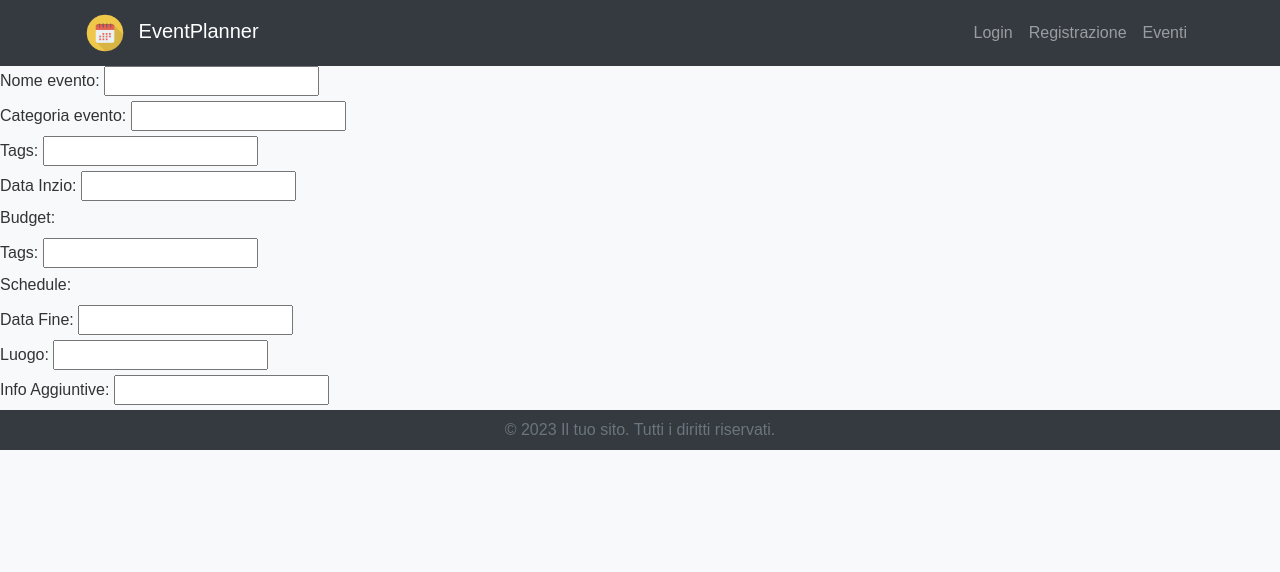
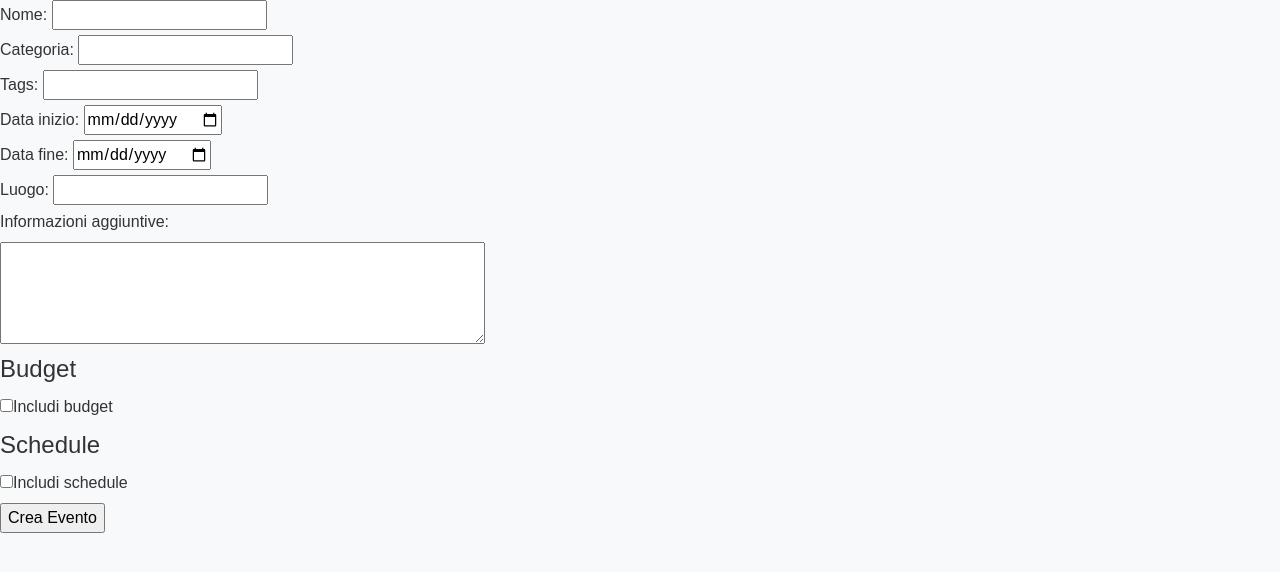
Before and after one commit to xDaryamo/EventPlanner, a Flask app: page /insert-event in a window 1280 px wide. Shown: the top 572 px of the page. Run offline with Flask 3, Linux system fonts and the light colour scheme; some libraries are stand-ins or nearby versions.

Commit message:
updated app.py & create-event.html

```diff
--- a/app.py
+++ b/app.py
@@ -121,6 +121,10 @@ def register():
 
 @app.route('/insert-event', methods=['GET', 'POST'])
 def create_event():
+
+    global id_schedule
+    global id_budget
+
     if request.method == 'GET':
         start_day = request.args.get('day')
         start_month = request.args.get('month')
@@ -132,76 +136,90 @@ def create_event():
 
         return render_template('create-event.html', giorno=start_day, mese=start_month, anno=start_year)
 
+    if request.method == 'POST':
+        id_evento = str(ObjectId())
+        nome_evento = request.form['nome_evento']
+        categoria = request.form['categoria']
 
-    if request.method == 'POST':
+        tags = request.form['tags']
+        tags_list = [tag.strip() for tag in tags.split(',')]
 
-            id_evento = str(ObjectId())
-            id_budget = str(ObjectId())
-            id_schedule = str(ObjectId())
+        #Aggiungere i controlli sulla data
+        data_inizio = request.form['data_inizio']
+        data_fine = request.form['data_fine']
 
-            # Budget e Spese
+        luogo = request.form['luogo']
+        informazioni_aggiuntive = request.form['informazioni_aggiuntive']
+
+        include_budget = request.form.get('include_budget')
+        id_budget = str(ObjectId())
+
+        if include_budget:
+            totale_spesa = request.form['totale_spesa']
+            spese = []
+            for i in range(1, len(request.form.getlist('costo')) + 1):
+                id_spesa = str(ObjectId())
+                costo = request.form['costo{}'.format(i)]
+                descrizione = request.form['descrizione{}'.format(i)]
+                spesa = { '_id': id_spesa, 'id_budget': id_budget,'costo': costo, 'descrizione': descrizione}
+                expense_model.create_expense(spesa)
+                spese.append(id_spesa)
+        else:
+            totale_spesa = None
             spese = []
 
-            id_spesa = str(ObjectId())
-            expense_data = {
-                    "_id": id_spesa,
-                    "id_budget": id_budget,
-                    "costo": request.form['costo'],
-                    "descrizione": request.form['descrizione']
-            }
-            expense_model.create_expense(expense_data)
-            spese.append(id_spesa)
+        include_schedule = request.form.get('include_schedule')
+        id_schedule = str(ObjectId())
 
-            budget_data = {
+        if include_schedule:
+            attivita = []
+            for i in range(1, len(request.form.getlist('nome')) + 1):
+                id_attivita = str(ObjectId())
+                nome_act = request.form['nome{}'.format(i)]
+                orario_inizio = request.form['orario_inizio{}'.format(i)]
+                orario_fine = request.form['orario_fine{}'.format(i)]
+                attivita_item = {'_id': id_attivita,'id_schedule': id_schedule ,'nome': nome_act,
+                                 'orario_inizio': orario_inizio, 'orario_fine': orario_fine}
+                activity_model.create_activity(attivita_item)
+                attivita.append(id_attivita)
+        else:
+            attivita = []
+
+        budget_item = {
                 "_id": id_budget,
                 "id_evento": id_evento,
-                "totale_spendere": request.form['totale'],
-                "spese": spese
-            }
+                'totale_spesa': totale_spesa,
+                'spese': spese
+        }
 
-            budget_model.create_budget(budget_data)
+        budget_model.create_budget(budget_item)
 
-            # Schedule e Attività
-            id_attivita = str(ObjectId())
-
-            attivita = []
-
-            activity_data = {
-                "_id": id_attivita,
-                "id_schedule": id_schedule,
-                "nome": request.form['nome'],
-                "orario_inizio": request.form['orario_inizio'],
-                "orario_fine": request.form['orario_fine']
-            }
-            activity_model.create_activity(activity_data)
-            attivita.append(id_attivita)
-
-            schedule_data = {
+        schedule_item = {
                 "_id": id_schedule,
                 "id_evento": id_evento,
-                "activities": attivita
-            }
+                'attivita': attivita
+        }
 
-            schedule_model.create_schedule(schedule_data)
+        schedule_model.create_schedule(schedule_item)
 
-            #Evento
-            event_data = {
-                "_id": id_evento,
-                "nome": request.form['nome'],
-                "categoria": request.form['categoria'],
-                "tags": request.form['tags'],
-                "data_inizio": request.form['data_inizio'],
-                "data_fine": request.form['data_fine'],
-                "userId": session['organizzatore'],
-                "budgetId": id_budget,
-                "scheduleId": id_schedule,
-                "luogo": request.form['luogo'],
-                "informazioni_aggiuntive": request.form['informazioni_aggiuntive']
-            }
+        # Creazione del documento evento
+        evento = {
+            'nome': nome_evento,
+            'categoria': categoria,
+            'tags': tags_list,
+            'data_inizio': data_inizio,
+            'data_fine': data_fine,
+            'organizzatore': None,
+            'luogo': luogo,
+            'informazioni_aggiuntive': informazioni_aggiuntive,
+            'budget': budget_item,
+            'schedule': schedule_item
+        }
 
-            event_model.create_event(event_data)
+        # Salvataggio del documento evento nel database
+        event_model.create_event(evento)
 
-            return render_template('index.html')
+    return render_template('index.html')
 
 
 
--- a/templates/create-event.html
+++ b/templates/create-event.html
@@ -12,58 +12,157 @@
 </head>
 
 <body>
-    {% include './fragments/header.html' %}
-    <form method="POST" action="{{ url_for('create_event') }}">
+  <form method="POST" action="{{ url_for('create_event') }}">
+    <label for="nome_evento">Nome:</label>
+    <input type="text" id="nome_evento" name="nome" required><br>
 
-      <div>
-        <label for="nome">Nome evento:</label>
-        <input type="text" id="nome" name="nome" >
+    <label for="categoria">Categoria:</label>
+    <input type="text" id="categoria" name="categoria" required><br>
+
+    <label for="tags">Tags:</label>
+    <input type="text" id="tags" name="tags" required><br>
+
+    <label for="data_inizio">Data inizio:</label>
+    <input type="date" id="data_inizio" name="data_inizio" required><br>
+
+    <label for="data_fine">Data fine:</label>
+    <input type="date" id="data_fine" name="data_fine" required><br>
+
+    <label for="luogo">Luogo:</label>
+    <input type="text" id="luogo" name="luogo" required><br>
+
+    <label for="informazioni_aggiuntive">Informazioni aggiuntive:</label><br>
+    <textarea id="informazioni_aggiuntive" name="informazioni_aggiuntive" rows="4" cols="50"></textarea><br>
+
+    <fieldset>
+      <legend>Budget</legend>
+      <input type="checkbox" id="include_budget" name="include_budget" onchange="toggleBudgetFields()"><label for="include_budget">Includi budget</label><br>
+
+      <div id="budget_fields" style="display:none;">
+        <label for="totale_spesa">Totale spesa:</label>
+        <input type="text" id="totale_spesa" name="totale_spesa"><br>
+
+        <label for="spese">Spese:</label>
+        <ul id="spese">
+          <li>
+            <label for="costo1">Costo:</label>
+            <input type="text" id="costo1" name="costo1">
+            <label for="descrizione1">Descrizione:</label>
+            <input type="text" id="descrizione1" name="descrizione1">
+          </li>
+        </ul>
+
+        <button type="button" onclick="addSpesaField()">Aggiungi spesa</button>
       </div>
+    </fieldset>
 
-       <div>
-        <label for="categoria">Categoria evento:</label>
-        <input type="text" id="categoria" name="categoria">
+    <fieldset>
+      <legend>Schedule</legend>
+      <input type="checkbox" id="include_schedule" name="include_schedule" onchange="toggleScheduleFields()"><label for="include_schedule">Includi schedule</label><br>
+
+      <div id="schedule_fields" style="display:none;">
+        <ul id="attivita">
+          <li>
+            <label for="nome1">Nome:</label>
+            <input type="text" id="nome1" name="nome1">
+            <label for="orario_inizio1">Orario inizio:</label>
+            <input type="text" id="orario_inizio1" name="orario_inizio1">
+            <label for="orario_fine1">Orario fine:</label>
+            <input type="text" id="orario_fine1" name="orario_fine1">
+          </li>
+        </ul>
+
+        <button type="button" onclick="addAttivitaField()">Aggiungi attività</button>
       </div>
+    </fieldset>
 
-      <div>
-        <label for="tags">Tags:</label>
-        <input type="text" id="tags" name="tags">
-      </div>
+    <input type="submit" value="Crea Evento">
+  </form>
 
-      <div>
-        <label for="data_inizio">Data Inzio:</label>
-        <input type="text" id="data_inizio" name="data_inizio">
-      </div>
+</body>
 
-      <div>
-        <label>Budget:</label>
-        <div>
-          <label for="totale">Tags:</label>
-          <input type="text" id="totale" name="tags">
-        </div>
+<script>
+  function toggleBudgetFields() {
+    var budgetFields = document.getElementById("budget_fields");
+    budgetFields.style.display = document.getElementById("include_budget").checked ? "block" : "none";
+  }
 
-      </div>
+  function toggleScheduleFields() {
+    var scheduleFields = document.getElementById("schedule_fields");
+    scheduleFields.style.display = document.getElementById("include_schedule").checked ? "block" : "none";
+  }
 
-      <div>
-        <label>Schedule:</label>
+  function addSpesaField() {
+    var speseList = document.getElementById("spese");
+    var spesaIndex = speseList.getElementsByTagName("li").length + 1;
 
-      </div>
+    var li = document.createElement("li");
 
-      <div>
-        <label for="data_fine">Data Fine:</label>
-        <input type="text" id="data_fine" name="data_inizio">
-      </div>
+    var costoLabel = document.createElement("label");
+    costoLabel.setAttribute("for", "costo" + spesaIndex);
+    costoLabel.textContent = "Costo:";
+    li.appendChild(costoLabel);
 
-      <div>
-        <label for="luogo">Luogo:</label>
-        <input type="text" id="luogo" name="luogo">
-      </div>
+    var costoInput = document.createElement("input");
+    costoInput.setAttribute("type", "text");
+    costoInput.setAttribute("id", "costo" + spesaIndex);
+    costoInput.setAttribute("name", "costo" + spesaIndex);
+    li.appendChild(costoInput);
 
-      <div>
-        <label for="informazioni_aggiuntive">Info Aggiuntive:</label>
-        <input type="text" id="informazioni_aggiuntive" name="informazioni_aggiuntive">
-      </div>
-    </form>
-    {% include './fragments/footer.html' %}
-</body>
+    var descrizioneLabel = document.createElement("label");
+    descrizioneLabel.setAttribute("for", "descrizione" + spesaIndex);
+    descrizioneLabel.textContent = "Descrizione:";
+    li.appendChild(descrizioneLabel);
+
+    var descrizioneInput = document.createElement("input");
+    descrizioneInput.setAttribute("type", "text");
+    descrizioneInput.setAttribute("id", "descrizione" + spesaIndex);
+    descrizioneInput.setAttribute("name", "descrizione" + spesaIndex);
+    li.appendChild(descrizioneInput);
+
+    speseList.appendChild(li);
+  }
+  function addAttivitaField() {
+    var attivitaList = document.getElementById("attivita");
+    var attivitaIndex = attivitaList.getElementsByTagName("li").length + 1;
+
+    var li = document.createElement("li");
+
+    var nomeLabel = document.createElement("label");
+    nomeLabel.setAttribute("for", "nome" + attivitaIndex);
+    nomeLabel.textContent = "Nome:";
+    li.appendChild(nomeLabel);
+
+    var nomeInput = document.createElement("input");
+    nomeInput.setAttribute("type", "text");
+    nomeInput.setAttribute("id", "nome" + attivitaIndex);
+    nomeInput.setAttribute("name", "nome" + attivitaIndex);
+    li.appendChild(nomeInput);
+
+    var orarioInizioLabel = document.createElement("label");
+    orarioInizioLabel.setAttribute("for", "orario_inizio" + attivitaIndex);
+    orarioInizioLabel.textContent = "Orario inizio:";
+    li.appendChild(orarioInizioLabel);
+
+    var orarioInizioInput = document.createElement("input");
+    orarioInizioInput.setAttribute("type", "text");
+    orarioInizioInput.setAttribute("id", "orario_inizio" + attivitaIndex);
+    orarioInizioInput.setAttribute("name", "orario_inizio" + attivitaIndex);
+    li.appendChild(orarioInizioInput);
+
+    var orarioFineLabel = document.createElement("label");
+    orarioFineLabel.setAttribute("for", "orario_fine" + attivitaIndex);
+    orarioFineLabel.textContent = "Orario fine:";
+    li.appendChild(orarioFineLabel);
+
+    var orarioFineInput = document.createElement("input");
+    orarioFineInput.setAttribute("type", "text");
+    orarioFineInput.setAttribute("id", "orario_fine" + attivitaIndex);
+    orarioFineInput.setAttribute("name", "orario_fine" + attivitaIndex);
+    li.appendChild(orarioFineInput);
+
+    attivitaList.appendChild(li);
+  }
+</script>
+
 </html>
```
